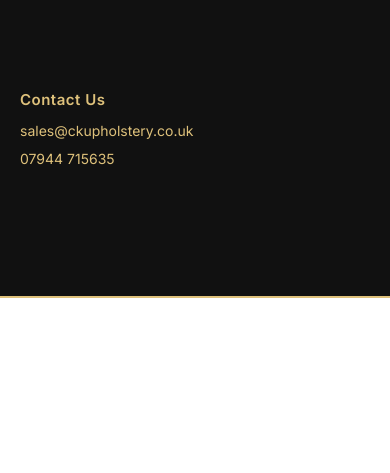
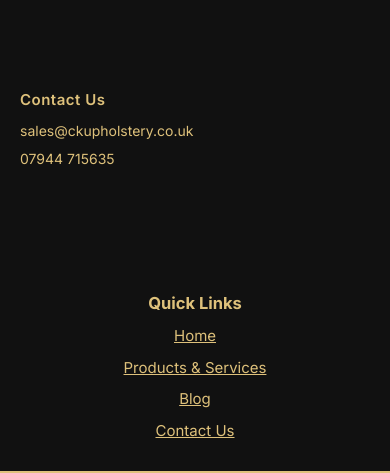
Before and after one commit to sezinercem/ckupholstery, a website: page public/index.html in a window 390 px wide. Shown: the part 4892-5365 px from the top of the page. Before the commit the page ends 5190 px from the top, so only its background shows below. Drawn offline with Linux system fonts and the light colour scheme.

Commit message:
Add mobile-only Quick Links section to footer

```diff
--- a/public/index.html
+++ b/public/index.html
@@ -564,6 +564,39 @@
             flex-wrap: nowrap;
         }
     }
+
+    /* Footer Quick Links Styles */
+    @media (max-width: 700px) {
+        .footer-quick-links {
+            display: block;
+            text-align: center;
+            margin: 1.5rem 0 0 0;
+        }
+        .quick-links-title {
+            font-weight: 700;
+            margin-bottom: 0.5rem;
+            color: #dec17b;
+            font-size: 1.1rem;
+        }
+        .quick-links-list {
+            list-style: none;
+            padding: 0;
+            margin: 0 0 0.5rem 0;
+            display: flex;
+            flex-direction: column;
+            gap: 0.5rem;
+        }
+        .quick-links-list a {
+            color: #dec17b;
+            text-decoration: underline;
+            font-size: 1rem;
+        }
+    }
+    @media (min-width: 701px) {
+        .footer-quick-links {
+            display: none;
+        }
+    }
     </style>
 </head>
 <body>
@@ -850,6 +883,15 @@
                 <p><a href="tel:07944715635">07944 715635</a></p>
             </div>
         </div>
+        <div class="footer-quick-links">
+            <div class="quick-links-title">Quick Links</div>
+            <ul class="quick-links-list">
+                <li><a href="index.html">Home</a></li>
+                <li><a href="services.html">Products & Services</a></li>
+                <li><a href="blog.html">Blog</a></li>
+                <li><a href="contact.html">Contact Us</a></li>
+            </ul>
+        </div>
         <hr class="footer-separator">
     </footer>
 
```
